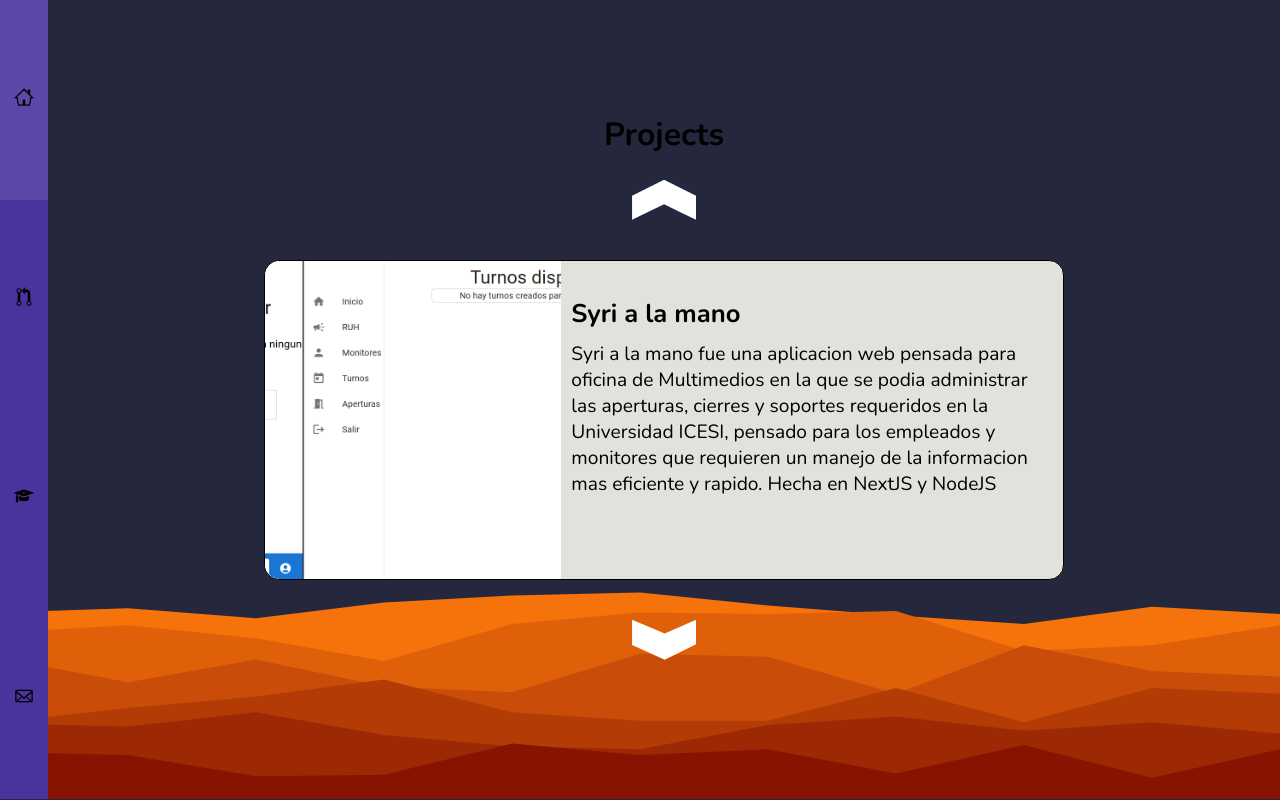
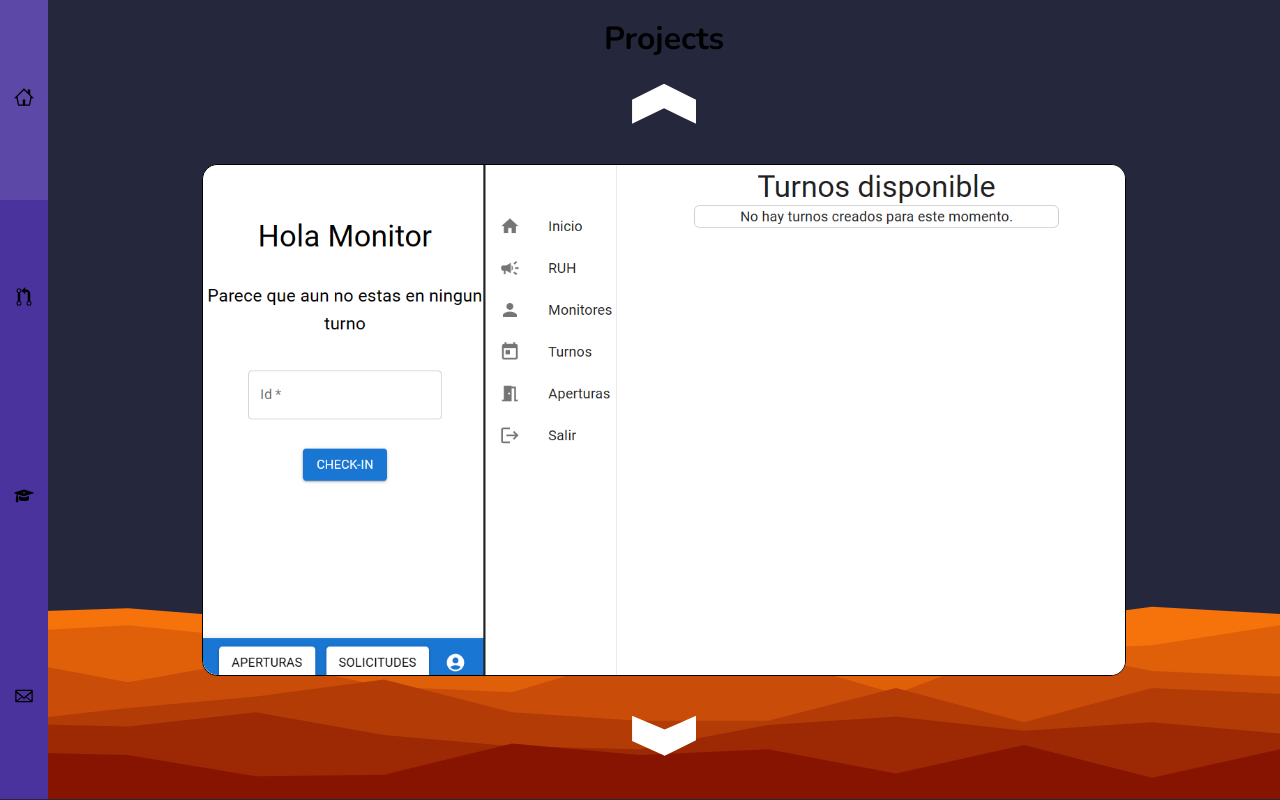
Before and after one commit to Mateo698/Portfolio, a Next.js app: page / in a window 1280 px wide. Both pictures are taken after a click on the element 24 px from the left and 299 px from the top of the page. Built offline with nearby package versions, Linux system fonts and the light colour scheme.

Commit message:
Changed slides style

```diff
--- a/styles/ProjectSlider.module.css
+++ b/styles/ProjectSlider.module.css
@@ -32,8 +32,8 @@
 }
 
 .slideContainer{
-    width: 65%;
-    height: 46vh;
+    width: 75%;
+    height: 70vh;
     display: flex;
     flex-direction: column;
     overflow-y: hidden;
--- a/styles/Slide.module.css
+++ b/styles/Slide.module.css
@@ -1,6 +1,6 @@
-.cardContainer{
+.cardContainer {
     width: 100%;
-    height: 40vh;
+    height: 64vh;
     border-radius: 15px;
     display: flex;
     flex-direction: row;
@@ -9,63 +9,105 @@
     background-color: #E0E2DB;
     margin-top: 3vh;
     margin-bottom: 3vh;
+    overflow: hidden;
 }
 
-.imageContainer{
+
+.imageContainer {
     height: 100%;
-    width: 60%;
+    width: 100%;
     border-radius: 15px 0px 0px 15px;
 }
 
-.information{
-    width: 100%;
-    height: 100%;
-    padding: 10px;
+.information {
+    width: 0px;
+    height: 0px;
     color: black;
-
+    visibility: hidden;
 }
 
-.title{
+.title {
     font-size: 2vw;
     font-weight: bold;
     margin-bottom: 10px
 }
 
-.description{
+.description {
     font-size: 1.5vw;
     margin-top: 0px;
 }
 
+.cardContainer:hover {
+
+    .information {
+        -webkit-animation: fade-in 0.5s cubic-bezier(0.390, 0.575, 0.565, 1.000) both;
+        animation: fade-in 0.5s cubic-bezier(0.390, 0.575, 0.565, 1.000) both;
+        padding-left: 2vw;
+        padding-right: 2vw;
+        margin-left: -100%;
+        visibility: visible;
+        width: 100%;
+        height: 100vh;
+        backdrop-filter: blur(5px);
+    }
+
+
+
+
+}
+
+
 
 @media (max-width: 768px) {
-    .card{
+    .card {
         flex-direction: column;
         width: 80%;
         height: 80vh;
 
     }
-    .imageContainer{
+
+    .imageContainer {
         width: 100%;
         height: 50%;
     }
-    .text{
+
+    .text {
         width: 100%;
         height: 50%;
     }
 }
 
 @media (min-width: 769px) {
-    .card{
+    .card {
         flex-direction: row;
         width: 50vw;
         height: 40vh;
     }
-    .image{
+
+    .image {
         width: 35%;
         height: 100%;
     }
-    .text{
+
+    .text {
         width: 65%;
         height: 100%;
     }
 }
+
+@-webkit-keyframes fade-in {
+    0% {
+      opacity: 0;
+    }
+    100% {
+      opacity: 1;
+    }
+  }
+  @keyframes fade-in {
+    0% {
+      opacity: 0;
+    }
+    100% {
+      opacity: 1;
+    }
+  }
```
